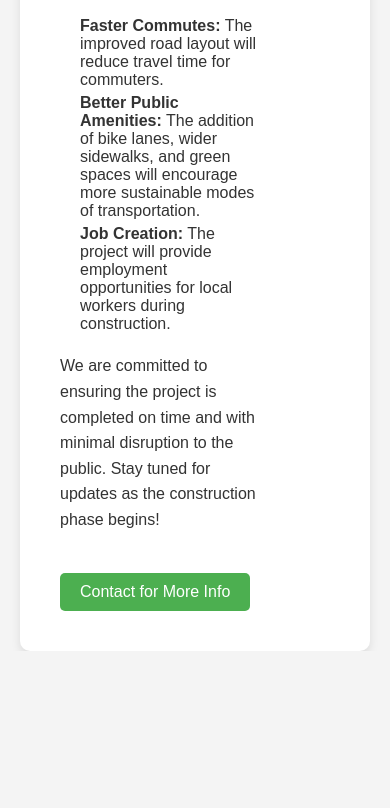
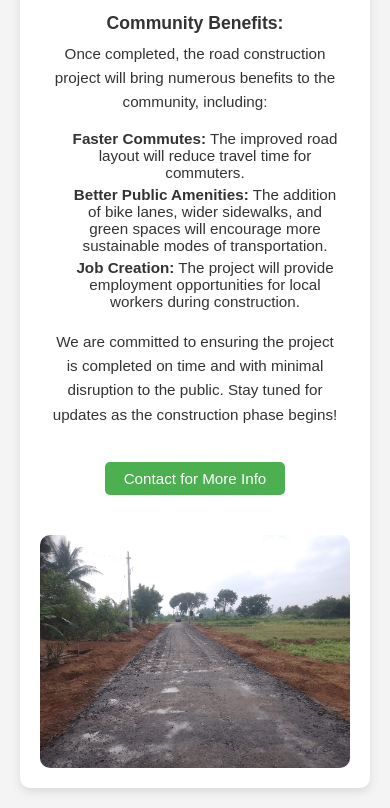
Before and after one commit to dharani7679/SGL, a plain HTML site: page upcomming.html in a window 390 px wide. Shown: the part 847-1655 px from the top of the page. Before the commit the page ends 1498 px from the top, so only its background shows below. Drawn offline with Linux system fonts and the light colour scheme.

Commit message:
Update upcomming.html

```diff
--- a/upcomming.html
+++ b/upcomming.html
@@ -18,14 +18,14 @@
             display: flex;
             justify-content: center;
             align-items: center;
-            height: 100vh;
+            min-height: 100vh;
             padding: 20px;
         }
 
         .container {
             display: flex;
             flex-direction: row;
-            align-items: center; /* Center items vertically */
+            align-items: center;
             gap: 30px;
             background-color: #fff;
             padding: 20px;
@@ -45,10 +45,16 @@
             margin-bottom: 15px;
         }
 
+        .content h2 {
+            margin-top: 20px;
+            margin-bottom: 8px;
+            font-size: 1.3rem;
+        }
+
         .content p {
             font-size: 1rem;
             line-height: 1.6;
-            margin-bottom: 20px;
+            margin-bottom: 15px;
         }
 
         .content ul {
@@ -63,13 +69,14 @@
         }
 
         .image-container {
-            width: 300px;
-            height: 200px;
+            width: 350px;
+            height: 250px;
             border-radius: 10px;
             overflow: hidden;
             display: flex;
             justify-content: center;
-            align-items: center; /* Ensures the image is centered */
+            align-items: center;
+            flex-shrink: 0;
         }
 
         .image-container img {
@@ -92,6 +99,57 @@
 
         .button:hover {
             background-color: #45a049;
+        }
+
+        /* MOBILE RESPONSIVE STYLING */
+        @media (max-width: 900px) {
+            .container {
+                flex-direction: column;
+                text-align: center;
+            }
+
+            .image-container {
+                width: 100%;
+                height: auto;
+            }
+
+            .image-container img {
+                width: 100%;
+                height: auto;
+            }
+
+            .content {
+                padding: 10px;
+            }
+
+            .content h1 {
+                font-size: 1.7rem;
+            }
+
+            .content p,
+            .content ul li {
+                font-size: 0.95rem;
+            }
+
+            .button {
+                margin: 20px auto 0 auto;
+            }
+        }
+
+        @media (max-width: 500px) {
+            .content h1 {
+                font-size: 1.5rem;
+            }
+
+            .content h2 {
+                font-size: 1.1rem;
+            }
+
+            .button {
+                width: 180px;
+                font-size: 0.95rem;
+                padding: 8px 0;
+            }
         }
     </style>
 </head>
```
